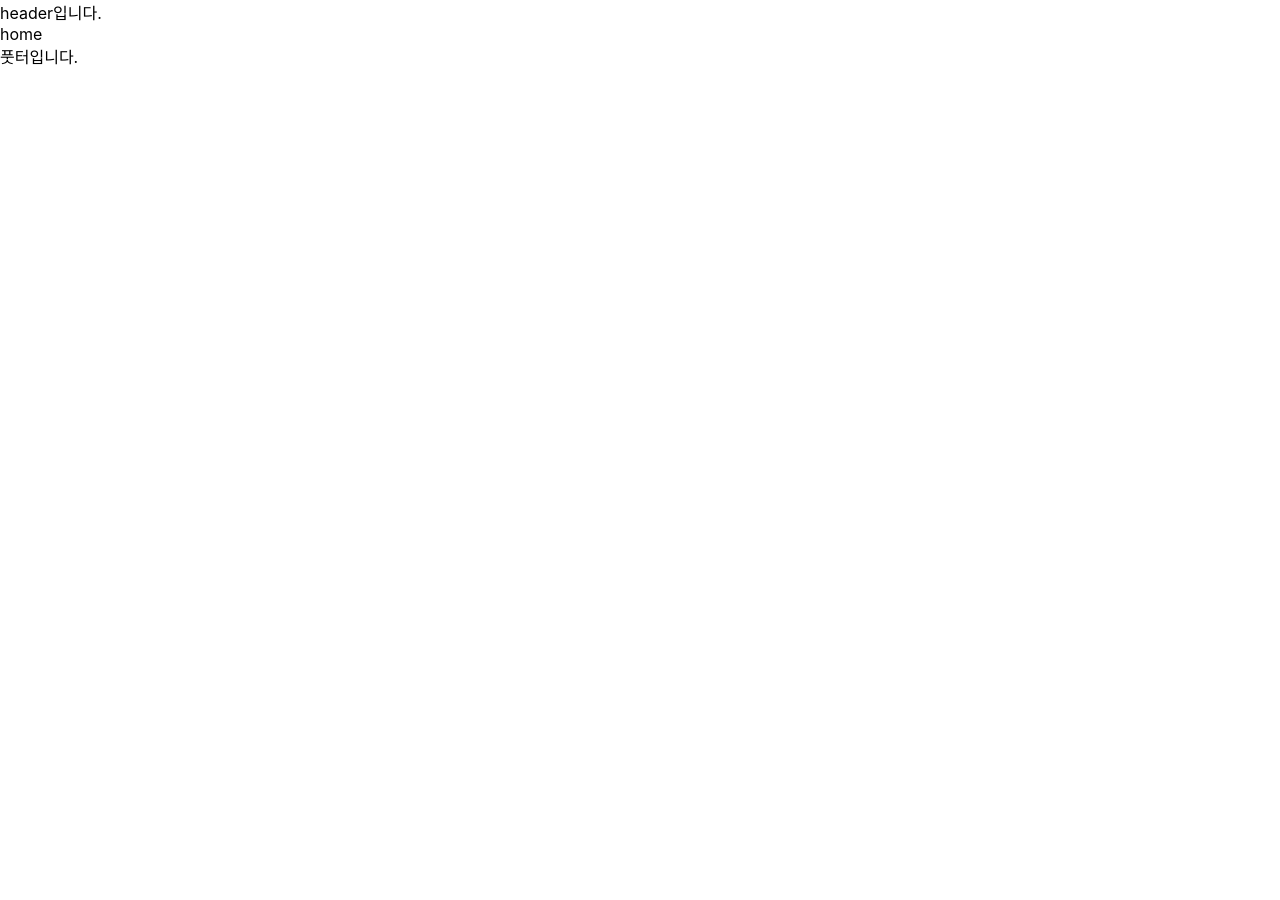
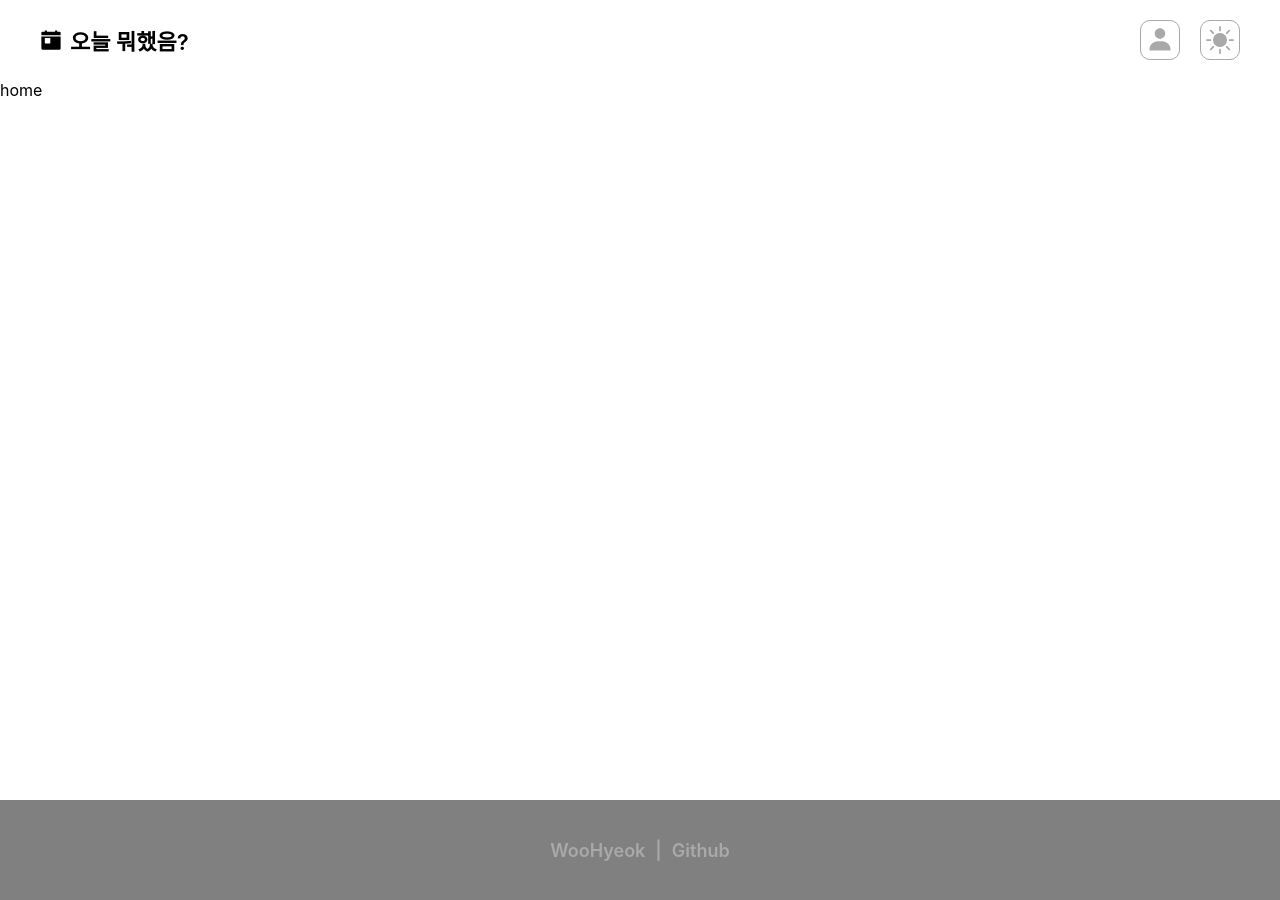
Before and after one commit to Woohyeok97/What-did-you-do-toady, a React (Create React App) app: page / in a window 1280 px wide. Before the commit the page ends 800 px from the top, so only its background shows below. Built offline with nearby package versions, Linux system fonts and the light colour scheme.

Commit message:
Style : 레이아웃 컴포넌트 스타일링

```diff
--- a/package.json
+++ b/package.json
@@ -12,8 +12,10 @@
     "@types/react-dom": "^18.0.0",
     "react": "^18.2.0",
     "react-dom": "^18.2.0",
+    "react-icons": "^4.11.0",
     "react-router-dom": "^6.18.0",
     "react-scripts": "5.0.1",
+    "sass": "^1.69.5",
     "typescript": "^4.4.2",
     "web-vitals": "^2.1.0"
   },
--- a/src/components/Footer.tsx
+++ b/src/components/Footer.tsx
@@ -1,7 +1,13 @@
+import { Link } from 'react-router-dom'
+
 export default function Footer() {
     return (
-        <footer className="">
-            풋터입니다.
+        <footer className="footer">
+            <div className="footer__maker">WooHyeok</div>
+            <div>|</div>
+            <Link to="https://github.com/Woohyeok97/What-did-you-do-toady" className="footer__github">
+                Github
+            </Link>
         </footer>
     )
 }
--- a/src/components/Header.tsx
+++ b/src/components/Header.tsx
@@ -1,7 +1,24 @@
+import { Link, useNavigate } from 'react-router-dom'
+import { IoTodaySharp } from 'react-icons/io5'
+import { BsSunFill, BsMoonFill } from 'react-icons/bs'
+import { BiSolidUser } from 'react-icons/bi'
+
 export default function Header() {
+    const navigate = useNavigate()
+
     return (
-        <header className="">
-            header입니다.
+        <header className="header">
+            <Link to="/">
+                <div className="header__logo">
+                    <IoTodaySharp/>
+                    <span>오늘 뭐했음?</span>
+                </div>
+            </Link>
+
+            <div className="header__menu">
+                <BiSolidUser onClick={()=>{ navigate('/profile') }}/>
+                <BsSunFill/>
+            </div>
         </header>
     )
 }
--- a/src/index.css
+++ /dev/null
@@ -1,13 +0,0 @@
-body {
-  margin: 0;
-  font-family: -apple-system, BlinkMacSystemFont, 'Segoe UI', 'Roboto', 'Oxygen',
-    'Ubuntu', 'Cantarell', 'Fira Sans', 'Droid Sans', 'Helvetica Neue',
-    sans-serif;
-  -webkit-font-smoothing: antialiased;
-  -moz-osx-font-smoothing: grayscale;
-}
-
-code {
-  font-family: source-code-pro, Menlo, Monaco, Consolas, 'Courier New',
-    monospace;
-}
--- /dev/null
+++ b/src/index.scss
@@ -0,0 +1,87 @@
+// common
+body {
+    margin: 0;
+    font-family: -apple-system, BlinkMacSystemFont, 'Segoe UI', 'Roboto', 'Oxygen',
+        'Ubuntu', 'Cantarell', 'Fira Sans', 'Droid Sans', 'Helvetica Neue',
+        sans-serif;
+    -webkit-font-smoothing: antialiased;
+    -moz-osx-font-smoothing: grayscale;
+}
+
+code {
+    font-family: source-code-pro, Menlo, Monaco, Consolas, 'Courier New',
+        monospace;
+}
+
+a {
+    text-decoration: none;
+    color: inherit;
+}
+
+p {
+    margin: 0;
+}
+
+// page
+.page {
+
+}
+
+// header
+.header {
+    display: flex;
+    justify-content: space-between;
+    align-items: center;
+    min-height: 30px;
+    padding: 20px 40px;
+    // box-sizing: border-box;
+
+    .header__logo {
+        display: flex;
+        align-items: center;
+        gap: 8px;
+        font-size: calc(20px + 2px);
+        font-weight: 600;
+    }
+
+    .header__menu {
+        display: flex;
+        align-items: center;
+        gap: 20px;
+        font-size: calc(26px + 2px);
+        font-weight: 600;
+        color: darkgrey;
+
+        svg {
+            padding: 5px;
+            border: 1px solid darkgrey;
+            border-radius: 10px;
+            cursor: pointer;
+            transition: all 0.2s linear;
+
+            &:hover {
+                color: gray;
+            }
+        }
+    }
+}
+
+// footer
+.footer {
+    display: flex;
+    justify-content: center;
+    align-items: center;
+    gap: 10px;
+    min-height: 80px;
+    padding: 40px;
+    box-sizing: border-box;
+    color: darkgray;
+    font-size: calc(16px + 2px);
+    font-weight: 600;
+    background-color: gray;
+}
+
+// main
+.main {
+    min-height: 90vh;
+}
--- a/src/index.tsx
+++ b/src/index.tsx
@@ -1,6 +1,6 @@
 import React from 'react';
 import ReactDOM from 'react-dom/client';
-import './index.css';
+import './index.scss';
 import App from './App';
 import { BrowserRouter } from 'react-router-dom';
 
--- a/src/pages/home/index.tsx
+++ b/src/pages/home/index.tsx
@@ -3,10 +3,13 @@ import Footer from "components/Footer";
 import Header from "components/Header";
 
 export default function HomePage() {
+
     return (
-        <div className="">
+        <div className="page">
             <Header/>
-            home
+            <main className="main">
+                home
+            </main>
             <Footer/>
         </div>
     )
--- a/src/pages/posts/index.tsx
+++ b/src/pages/posts/index.tsx
@@ -3,10 +3,13 @@ import Footer from "components/Footer";
 import Header from "components/Header";
 
 export default function PostsPage() {
+
     return (
-        <div className="">
+        <div className="page">
             <Header/>
-            posts
+            <main className="main">
+                posts
+            </main>
             <Footer/>
         </div>
     )
--- a/src/pages/profile/index.tsx
+++ b/src/pages/profile/index.tsx
@@ -3,10 +3,13 @@ import Footer from "components/Footer";
 import Header from "components/Header";
 
 export default function ProfilePage() {
+
     return (
-        <div className="">
+        <div className="page">
             <Header/>
-            profile
+            <main className="main">
+                profile
+            </main>
             <Footer/>
         </div>
     )
--- a/src/pages/signin/index.tsx
+++ b/src/pages/signin/index.tsx
@@ -3,10 +3,13 @@ import Footer from "components/Footer";
 import Header from "components/Header";
 
 export default function SigninPage() {
+
     return (
-        <div className="">
+        <div className="page">
             <Header/>
-            login
+            <main className="main">
+                signin
+            </main>
             <Footer/>
         </div>
     )
--- a/src/pages/signup/index.tsx
+++ b/src/pages/signup/index.tsx
@@ -3,10 +3,13 @@ import Footer from "components/Footer";
 import Header from "components/Header";
 
 export default function SignupPage() {
+
     return (
-        <div className="">
+        <div className="page">
             <Header/>
-            singhup
+            <main className="main">
+                sighup
+            </main>
             <Footer/>
         </div>
     )
```
Also changed, not shown: 1 other file (tests, documents, lock files or other folders).
